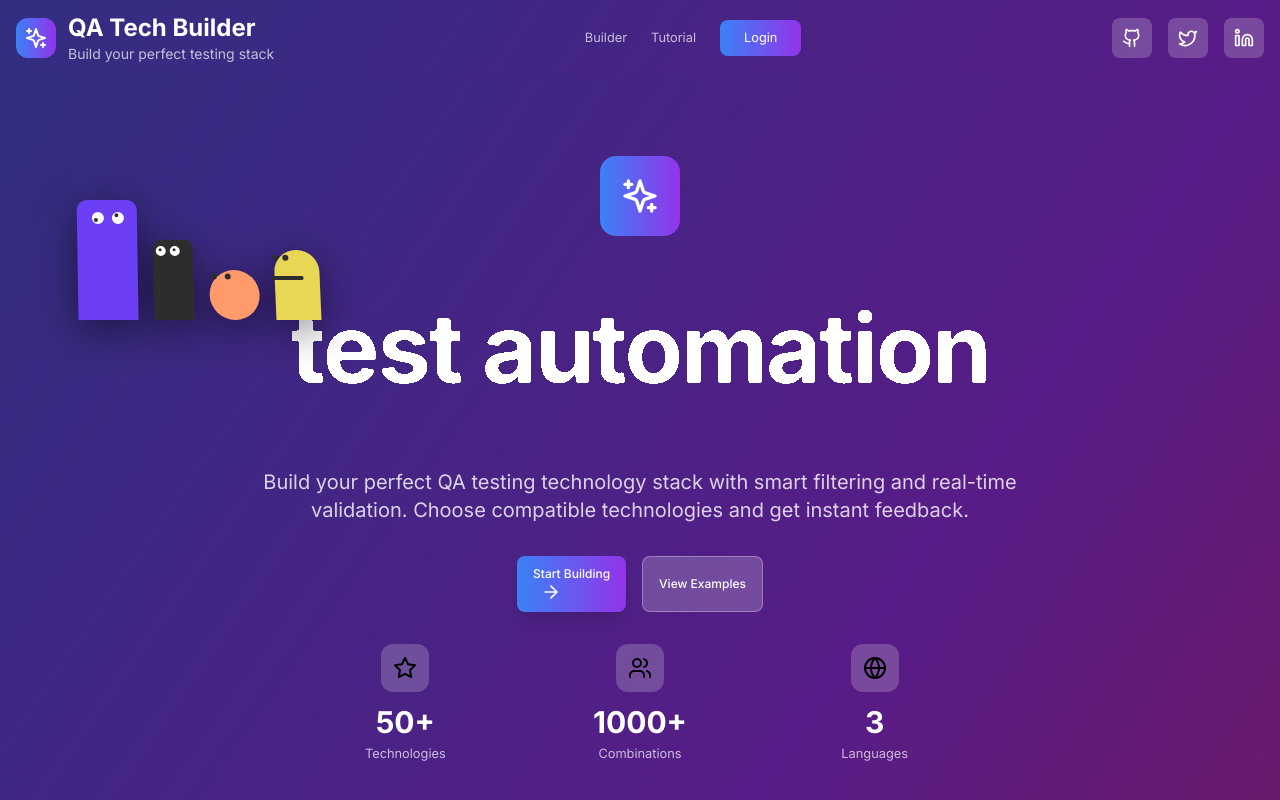
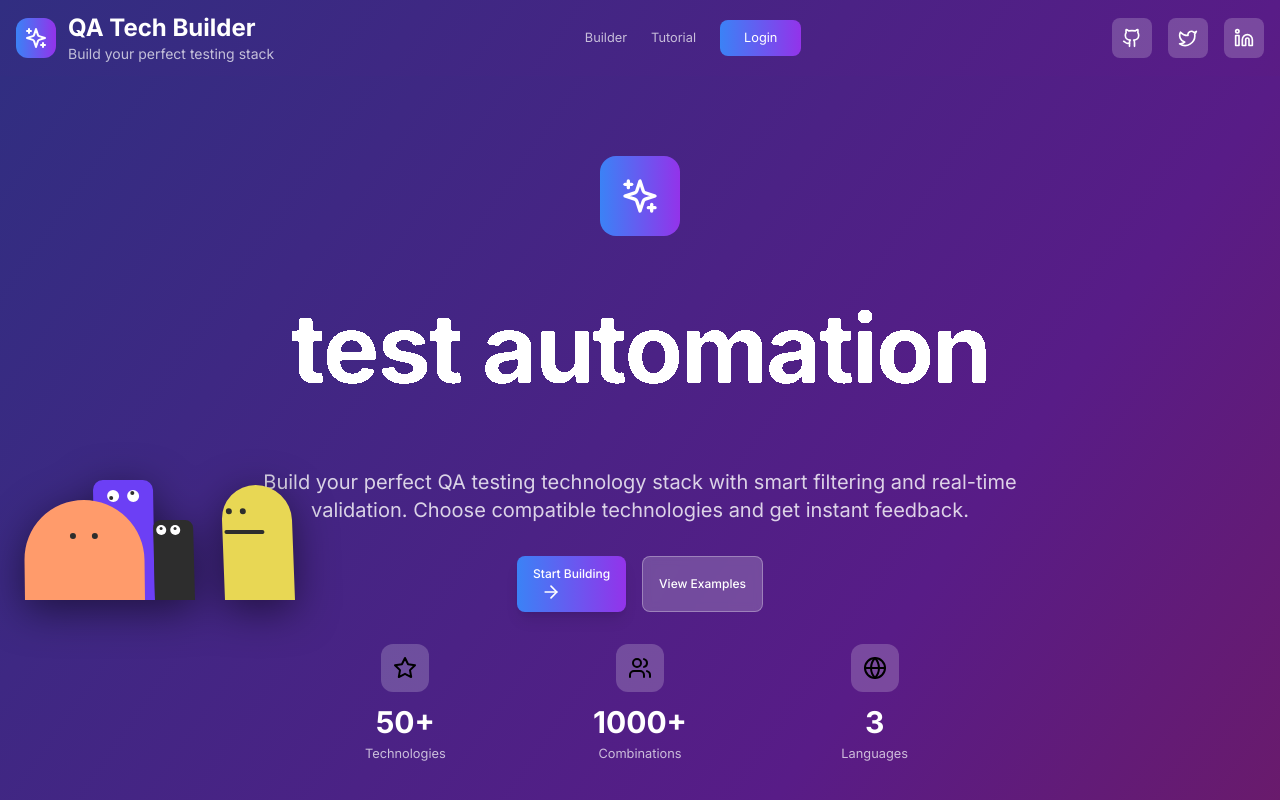
Before and after one commit to benyamin-persia/qa-tech-builder, a React (Create React App) app in the folder client/: page / in a window 1280 px wide. Shown: the top 800 px of the page. Built offline with nearby package versions, Linux system fonts and the light colour scheme; no server answers.

Commit message:
Fix: Recreate overlapping characters layout matching original design

```diff
--- a/client/src/components/ui/animated-characters.js
+++ b/client/src/components/ui/animated-characters.js
@@ -337,13 +337,15 @@ const AnimatedCharacters = ({ className }) => {
   return (
     <div className={cn("relative w-full h-full", className)}>
 
-      {/* Characters positioned beside each other - Draggable */}
+      {/* Characters positioned overlapping each other - Draggable */}
       <div
         ref={containerRef}
-        className="absolute flex items-end gap-4 cursor-move select-none"
+        className="absolute cursor-move select-none"
         style={{
           left: `${position.x}px`,
           top: `${position.y}px`,
+          width: '350px',
+          height: '400px',
           transform: 'translate(-50%, 0)',
           opacity: 1,
           zIndex: 99999,
@@ -353,15 +355,17 @@ const AnimatedCharacters = ({ className }) => {
         onMouseDown={handleMouseDown}
       >
 
-        {/* Purple tall rectangle character */}
+        {/* Purple tall rectangle character - Back layer (z-1) */}
         <div
           ref={purpleRef}
-          className="transition-all duration-700 ease-in-out relative"
+          className="absolute bottom-0 transition-all duration-700 ease-in-out"
           style={{
+            left: '70px',
             width: '60px',
             height: `${sizes.purple}px`,
             backgroundColor: '#6C3FF5',
             borderRadius: '10px 10px 0 0',
+            zIndex: 1,
             transform: `skewX(${purplePos.bodySkew}deg)`,
             transformOrigin: 'bottom center',
           }}
@@ -400,15 +404,17 @@ const AnimatedCharacters = ({ className }) => {
           </div>
         </div>
 
-        {/* Black medium rectangle character */}
+        {/* Black medium rectangle character - Middle layer (z-2) */}
         <div
           ref={blackRef}
-          className="transition-all duration-700 ease-in-out relative"
+          className="absolute bottom-0 transition-all duration-700 ease-in-out"
           style={{
+            left: '130px',
             width: '40px',
             height: `${sizes.black}px`,
             backgroundColor: '#2D2D2D',
             borderRadius: '8px 8px 0 0',
+            zIndex: 2,
             transform: `skewX(${blackPos.bodySkew}deg)`,
             transformOrigin: 'bottom center',
           }}
@@ -445,15 +451,17 @@ const AnimatedCharacters = ({ className }) => {
           </div>
         </div>
 
-        {/* Orange circle character */}
+        {/* Orange semi-circle character - Front left (z-3) */}
         <div
           ref={orangeRef}
-          className="transition-all duration-700 ease-in-out relative"
+          className="absolute bottom-0 transition-all duration-700 ease-in-out"
           style={{
-            width: '50px',
-            height: `${sizes.orange}px`,
+            left: '0px',
+            width: '120px',
+            height: '100px',
             backgroundColor: '#FF9B6B',
-            borderRadius: '50%',
+            borderRadius: '60px 60px 0 0',
+            zIndex: 3,
             transform: `skewX(${orangePos.bodySkew}deg)`,
             transformOrigin: 'bottom center',
           }}
@@ -465,10 +473,10 @@ const AnimatedCharacters = ({ className }) => {
           />
           {/* Eyes - just pupils */}
           <div
-            className="absolute flex gap-2 transition-all duration-200 ease-out"
+            className="absolute flex gap-4 transition-all duration-200 ease-out"
             style={{
-              left: `${15 + orangePos.faceX}px`,
-              top: `${15 + orangePos.faceY}px`,
+              left: `${50 + orangePos.faceX}px`,
+              top: `${45 + orangePos.faceY}px`,
             }}
           >
             <Pupil size={6} maxDistance={2} pupilColor="#2D2D2D" />
@@ -476,15 +484,17 @@ const AnimatedCharacters = ({ className }) => {
           </div>
         </div>
 
-        {/* Yellow rounded rectangle character */}
+        {/* Yellow rounded rectangle character - Front right (z-4) */}
         <div
           ref={yellowRef}
-          className="transition-all duration-700 ease-in-out relative"
+          className="absolute bottom-0 transition-all duration-700 ease-in-out"
           style={{
-            width: '45px',
-            height: `${sizes.yellow}px`,
+            left: '200px',
+            width: '70px',
+            height: '115px',
             backgroundColor: '#E8D754',
-            borderRadius: '22px 22px 0 0',
+            borderRadius: '35px 35px 0 0',
+            zIndex: 4,
             transform: `skewX(${yellowPos.bodySkew}deg)`,
             transformOrigin: 'bottom center',
           }}
@@ -496,10 +506,10 @@ const AnimatedCharacters = ({ className }) => {
           />
           {/* Eyes - just pupils */}
           <div
-            className="absolute flex gap-1 transition-all duration-200 ease-out"
+            className="absolute flex gap-2 transition-all duration-200 ease-out"
             style={{
-              left: `${15 + yellowPos.faceX}px`,
-              top: `${15 + yellowPos.faceY}px`,
+              left: `${18 + yellowPos.faceX}px`,
+              top: `${35 + yellowPos.faceY}px`,
             }}
           >
             <Pupil size={6} maxDistance={2} pupilColor="#2D2D2D" />
@@ -507,10 +517,10 @@ const AnimatedCharacters = ({ className }) => {
           </div>
           {/* Mouth */}
           <div
-            className="absolute w-8 h-1 bg-[#2D2D2D] rounded-full transition-all duration-200 ease-out"
+            className="absolute w-10 h-1 bg-[#2D2D2D] rounded-full transition-all duration-200 ease-out"
             style={{
-              left: `${12 + yellowPos.faceX}px`,
-              top: `${35 + yellowPos.faceY}px`,
+              left: `${15 + yellowPos.faceX}px`,
+              top: `${55 + yellowPos.faceY}px`,
             }}
           />
         </div>
```
